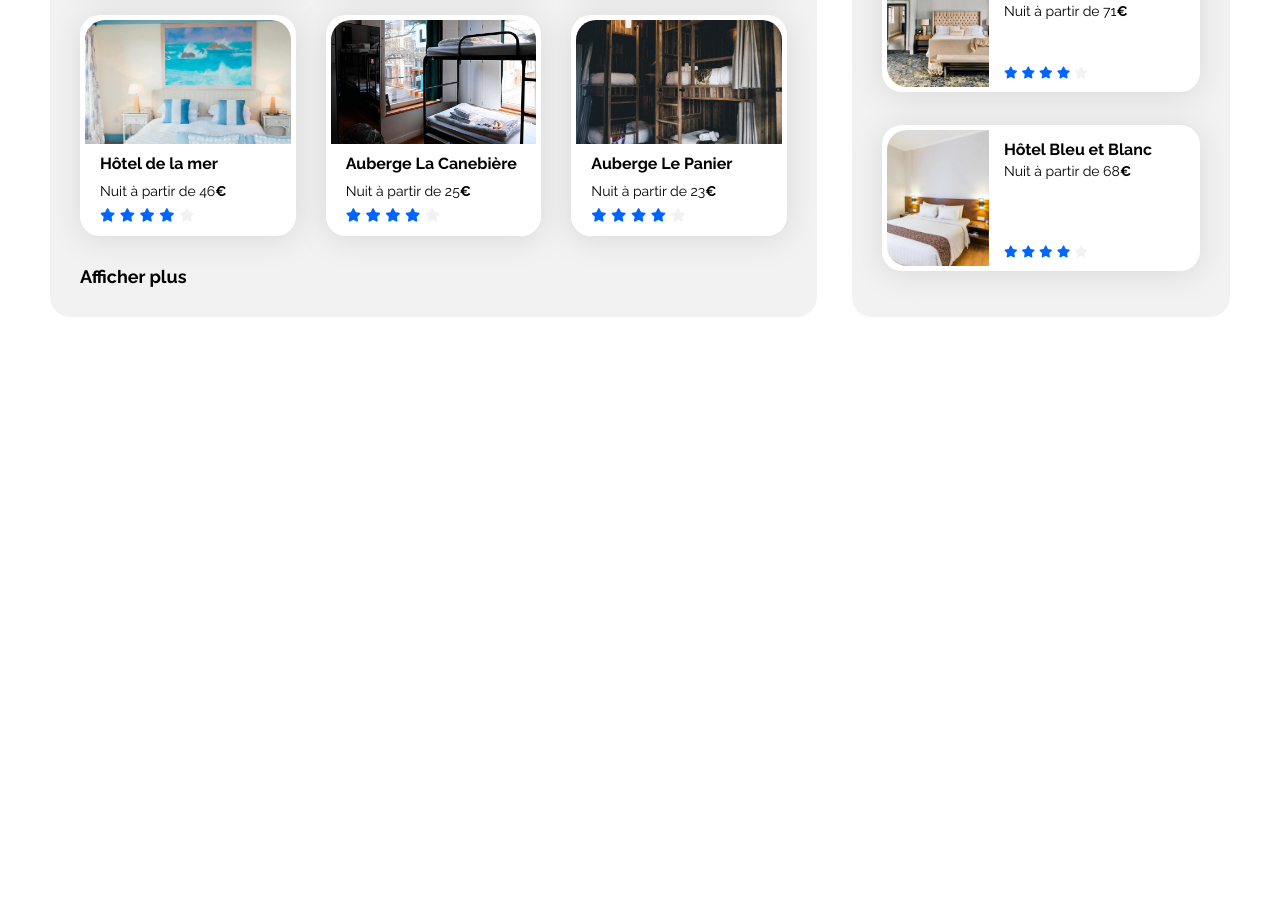
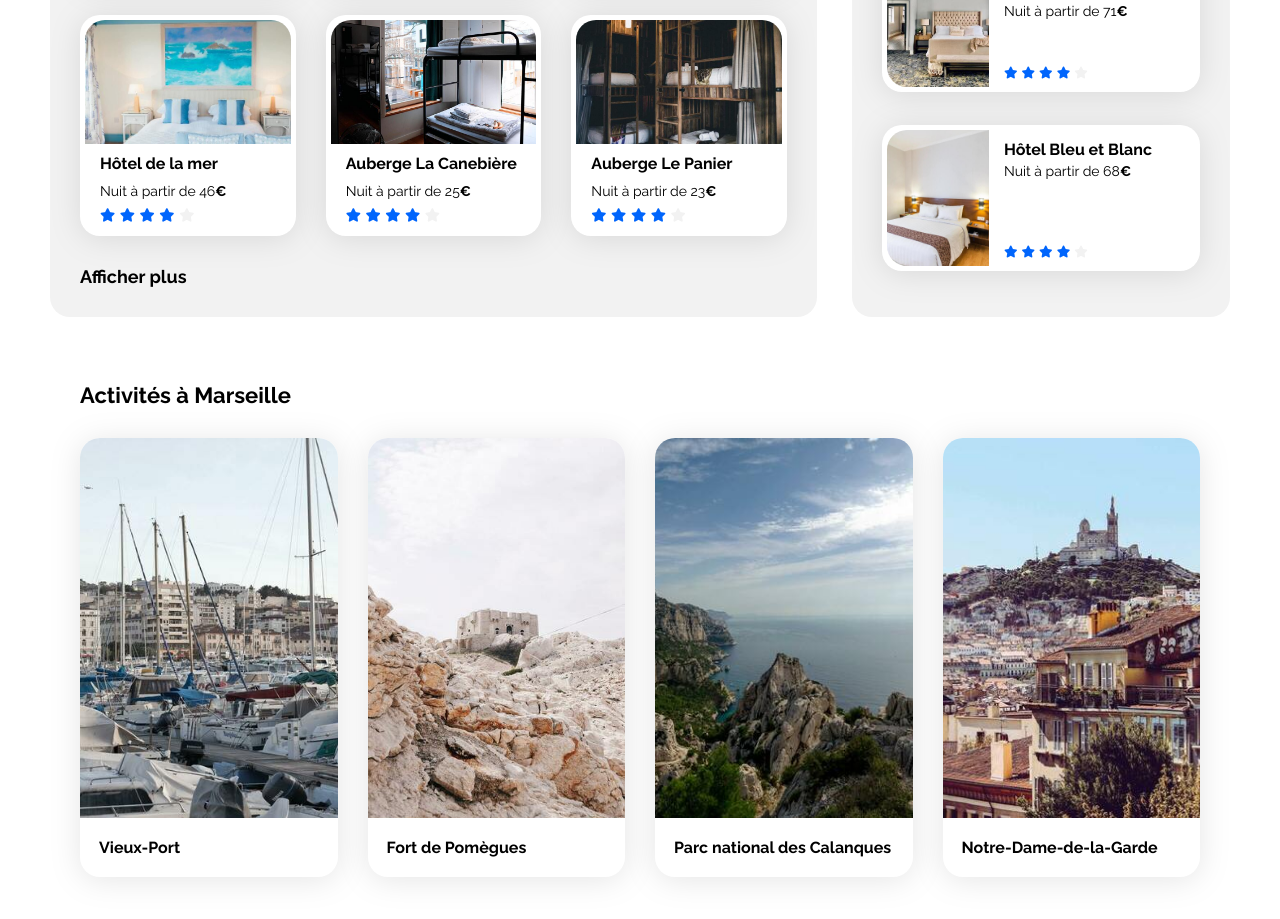
Before and after one commit to emilejly-takeup/2_projet, a plain HTML site: page index.html in a window 1280 px wide. Shown: the part 747-1666 px from the top of the page. Before the commit the page ends 1094 px from the top, so only its background shows below. Drawn offline with Linux system fonts and the light colour scheme.

Commit message:
activities

```diff
--- a/css/body/section-activities.css
+++ b/css/body/section-activities.css
@@ -0,0 +1,32 @@
+.activites {
+    display: flex;
+    flex-direction: column;
+    padding: 30px;
+    gap: 30px;
+}
+
+.activites-cards-container {
+    display: grid;
+    grid-template-columns: 1fr 1fr 1fr 1fr;
+    gap: 30px;
+}
+
+.activity-card {
+    display: flex;
+    flex-direction: column;
+    background-color: white;
+    border-radius: 20px;
+    filter: drop-shadow(0px 3px 15px rgba(0, 0, 0, 0.1));
+}
+
+.activity-card img {
+    width: 100%;
+    height: 380px;
+    border-top-left-radius: 20px;
+    border-top-right-radius: 20px;
+    object-fit: cover;
+}
+
+.activity-card .card-title {
+    padding: 20px 19px;
+}
--- a/css/style.css
+++ b/css/style.css
@@ -29,6 +29,7 @@ body {
 .main-container {
     width: 100%;
     max-width: 1440px;
+    min-width: 320px;
     box-sizing: border-box;
     display: flex;
     flex-direction: column;
--- a/index.html
+++ b/index.html
@@ -23,8 +23,8 @@
                 <img class="header-logo" src="./images/logo/Booki.png" alt="Logo de Booki" />
                 <nav class="menu-container">
                     <!-- TODO: Ajouter les liens vers les sections correspondantes -->
-                    <a href="#" class="menu-link">Hébergements</a>
-                    <a href="#" class="menu-link">Activités</a>
+                    <a href="#hebergements" class="menu-link">Hébergements</a>
+                    <a href="#activites" class="menu-link">Activités</a>
                 </nav>
             </header>
 
@@ -69,7 +69,7 @@
                 </div>
 
                 <div class="hebergements-and-populaires">
-                    <section class="hebergements">
+                    <section id="hebergements" class="hebergements">
                         <h2 class="section-title">Hébergements à Marseille</h2>
                         <div class="hebergements-cards">
                             <a href="#">
@@ -255,6 +255,36 @@
                         </div>
                     </section>
                 </div>
+
+                <section id="activites" class="activites">
+                    <h2 class="section-title">Activités à Marseille</h2>
+                    <div class="activites-cards-container">
+                        <a href="#">
+                            <article class="activity-card">
+                                <img src="./images/activites/reno-laithienne.jpg" alt="Image de l'activité du Vieux-Port" />
+                                <h3 class="card-title">Vieux-Port</h3>
+                            </article>
+                        </a>
+                        <a href="#">
+                            <article class="activity-card">
+                                <img src="./images/activites/paul-hermann.jpg" alt="Image de l'activité du Fort de Pomègues" />
+                                <h3 class="card-title">Fort de Pomègues</h3>
+                            </article>
+                        </a>
+                        <a href="#">
+                            <article class="activity-card">
+                                <img src="./images/activites/kilyan-sockalingum.jpg" alt="Image de l'activité du Parc national des Calanques" />
+                                <h3 class="card-title">Parc national des Calanques</h3>
+                            </article>
+                        </a>
+                        <a href="#">
+                            <article class="activity-card">
+                                <img src="./images/activites/florian-wehde.jpg" alt="Image de l'activité de Notre-Dame-de-la-Garde" />
+                                <h3 class="card-title">Notre-Dame-de-la-Garde</h3>
+                            </article>
+                        </a>
+                    </div>
+                </section>
             </main>
             <footer></footer>
         </div>
```
